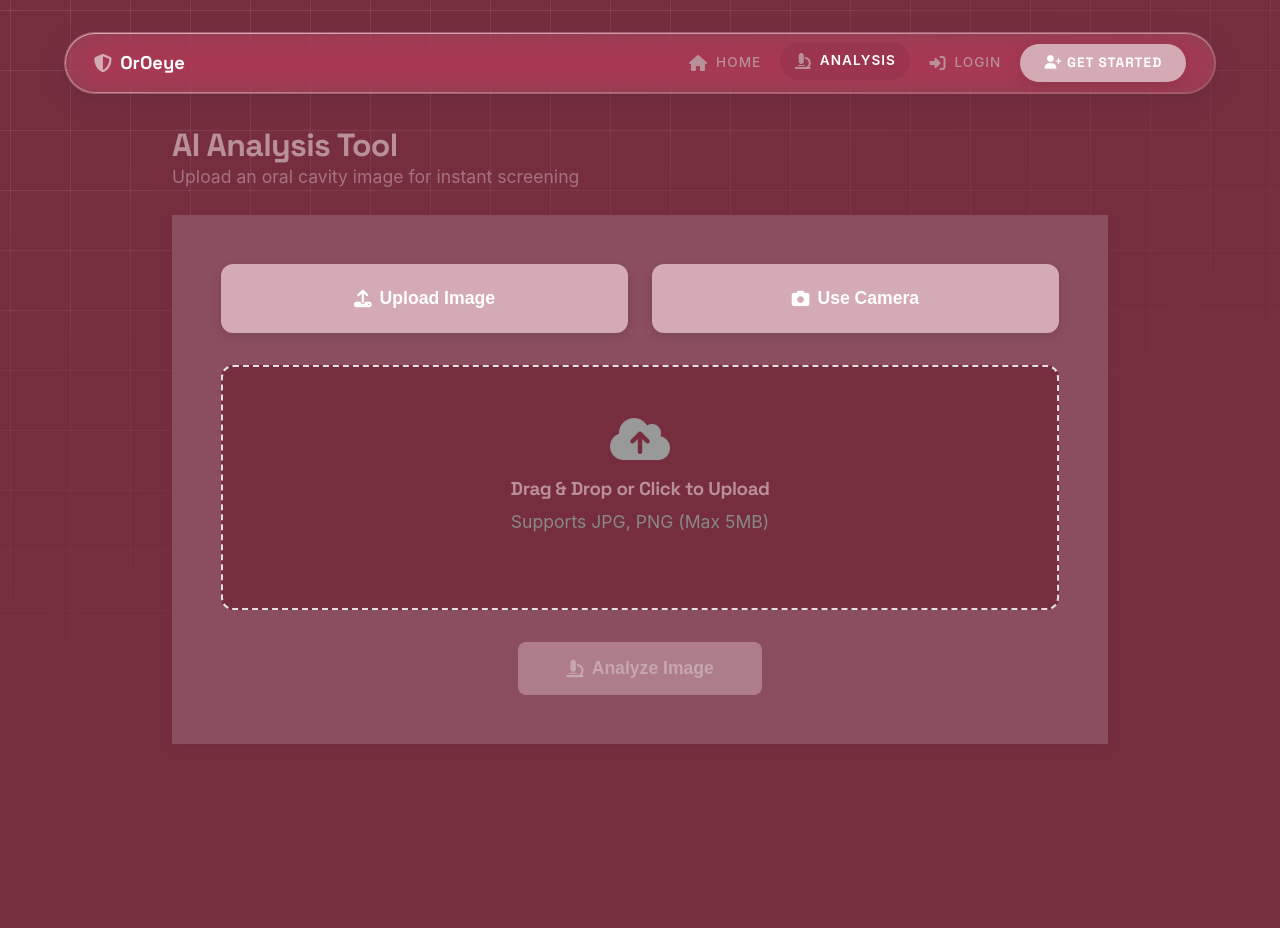
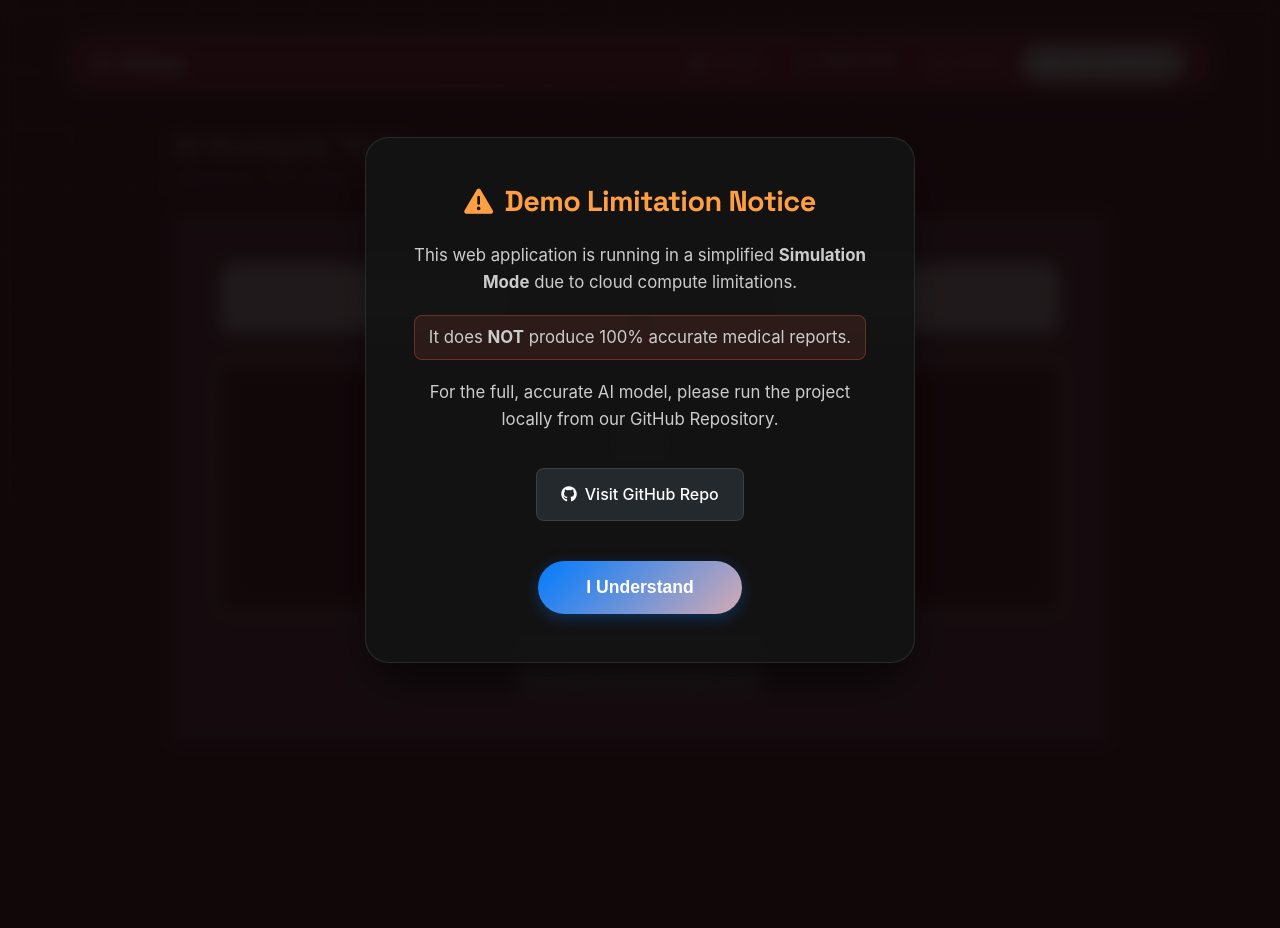
Before and after one commit to thisistanishq/oroeye, a Flask app: page /analyze in a window 1280 px wide. After the commit the page ends 663 px from the top, so only its background shows below. Run offline with Flask 3, Linux system fonts and the light colour scheme; some libraries are stand-ins or nearby versions.

Commit message:
feat(frontend): add disclaimer popup to analysis page about simulation mode limitations

```diff
--- a/frontend/templates/analysis.html
+++ b/frontend/templates/analysis.html
@@ -215,6 +215,154 @@
         </div>
     </div>
 
+    <!-- Limitation Disclaimer Modal -->
+    <div id="limitation-modal" class="modal-overlay">
+        <div class="modal-content glass-effect">
+            <h2><i class="fas fa-exclamation-triangle"></i> Demo Limitation Notice</h2>
+            <p>This web application is running in a simplified <strong>Simulation Mode</strong> due to cloud compute
+                limitations.</p>
+            <p
+                style="background: rgba(255, 99, 71, 0.1); padding: 0.5rem; border-radius: 8px; border: 1px solid rgba(255, 99, 71, 0.3);">
+                It does <strong>NOT</strong> produce 100% accurate medical reports.
+            </p>
+            <p>For the full, accurate AI model, please run the project locally from our GitHub Repository.</p>
+            <a href="https://github.com/thisistanishq/oroeye" target="_blank" class="github-btn">
+                <i class="fab fa-github"></i> Visit GitHub Repo
+            </a>
+            <br>
+            <button id="close-modal-btn" class="action-btn">I Understand</button>
+        </div>
+    </div>
+
+    <style>
+        .modal-overlay {
+            position: fixed;
+            top: 0;
+            left: 0;
+            width: 100%;
+            height: 100%;
+            background: rgba(0, 0, 0, 0.85);
+            /* Darker backdrop */
+            display: flex;
+            justify-content: center;
+            align-items: center;
+            z-index: 10000;
+            opacity: 0;
+            visibility: hidden;
+            transition: all 0.4s ease;
+            backdrop-filter: blur(8px);
+        }
+
+        .modal-overlay.active {
+            opacity: 1;
+            visibility: visible;
+        }
+
+        .modal-content {
+            background: rgba(20, 20, 20, 0.95);
+            padding: 3rem;
+            border-radius: 24px;
+            max-width: 550px;
+            width: 90%;
+            text-align: center;
+            border: 1px solid rgba(255, 255, 255, 0.1);
+            box-shadow: 0 25px 50px -12px rgba(0, 0, 0, 0.7);
+            transform: scale(0.9) translateY(20px);
+            transition: transform 0.4s cubic-bezier(0.16, 1, 0.3, 1);
+        }
+
+        .modal-overlay.active .modal-content {
+            transform: scale(1) translateY(0);
+        }
+
+        .modal-content h2 {
+            color: #ff9f43;
+            /* Warning Orange */
+            margin-bottom: 1.5rem;
+            font-size: 1.8rem;
+            display: flex;
+            align-items: center;
+            justify-content: center;
+            gap: 0.75rem;
+        }
+
+        .modal-content p {
+            color: #ccc;
+            margin-bottom: 1.2rem;
+            line-height: 1.6;
+            font-size: 1.05rem;
+        }
+
+        .github-btn {
+            display: inline-flex;
+            align-items: center;
+            gap: 0.5rem;
+            margin: 1rem 0;
+            text-decoration: none;
+            color: white;
+            background: #24292e;
+            padding: 0.8rem 1.5rem;
+            border-radius: 8px;
+            font-weight: 500;
+            transition: all 0.2s;
+            border: 1px solid rgba(255, 255, 255, 0.1);
+        }
+
+        .github-btn:hover {
+            background: #2f363d;
+            transform: translateY(-2px);
+            box-shadow: 0 4px 12px rgba(0, 0, 0, 0.2);
+        }
+
+        .modal-content .action-btn {
+            margin-top: 1.5rem;
+            background: linear-gradient(135deg, var(--primary, #007bff), var(--accent, #0056b3));
+            color: white;
+            border: none;
+            padding: 1rem 3rem;
+            border-radius: 50px;
+            cursor: pointer;
+            font-weight: 600;
+            font-size: 1.1rem;
+            transition: transform 0.2s, box-shadow 0.2s;
+            box-shadow: 0 4px 15px rgba(0, 123, 255, 0.3);
+        }
+
+        .modal-content .action-btn:hover {
+            transform: translateY(-2px);
+            box-shadow: 0 6px 20px rgba(0, 123, 255, 0.4);
+        }
+    </style>
+
+    <script>
+        document.addEventListener('DOMContentLoaded', () => {
+            // Only show if we haven't shown it in this session to avoid annoyance?
+            // User requested explicit popup, so maybe show every time for now as per "IT SHOULD SHOW A POP UP"
+
+            const modal = document.getElementById('limitation-modal');
+            const closeBtn = document.getElementById('close-modal-btn');
+
+            if (modal && closeBtn) {
+                // Show modal automatically after a short delay
+                setTimeout(() => {
+                    modal.classList.add('active');
+                }, 800);
+
+                // Close on button click
+                closeBtn.addEventListener('click', () => {
+                    modal.classList.remove('active');
+                });
+
+                // Close on outside click
+                modal.addEventListener('click', (e) => {
+                    if (e.target === modal) {
+                        modal.classList.remove('active');
+                    }
+                });
+            }
+        });
+    </script>
+
 
     <script>
         window.__IS_AUTHENTICATED = {{ 'true' if current_user.is_authenticated else 'false' }};
```
